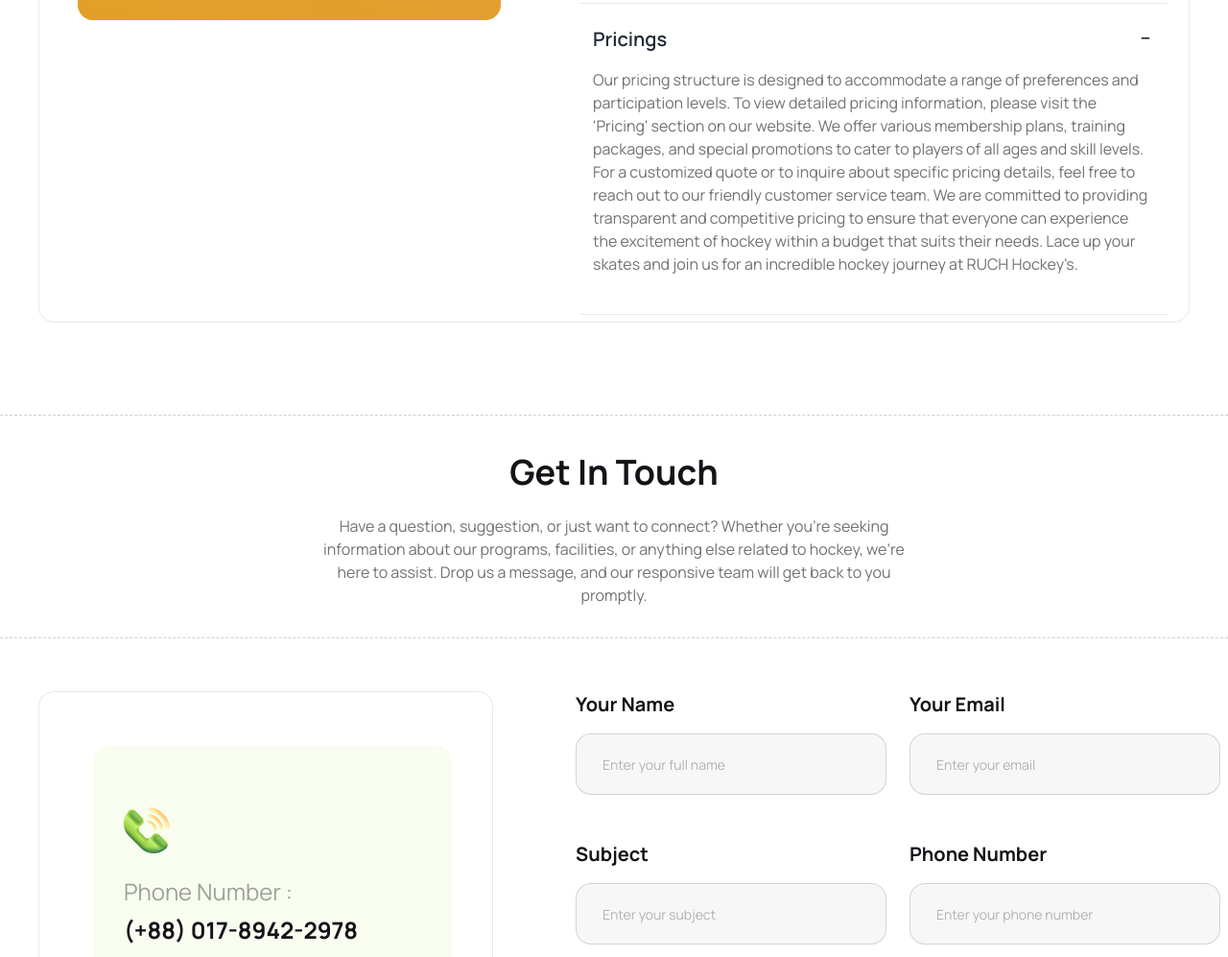
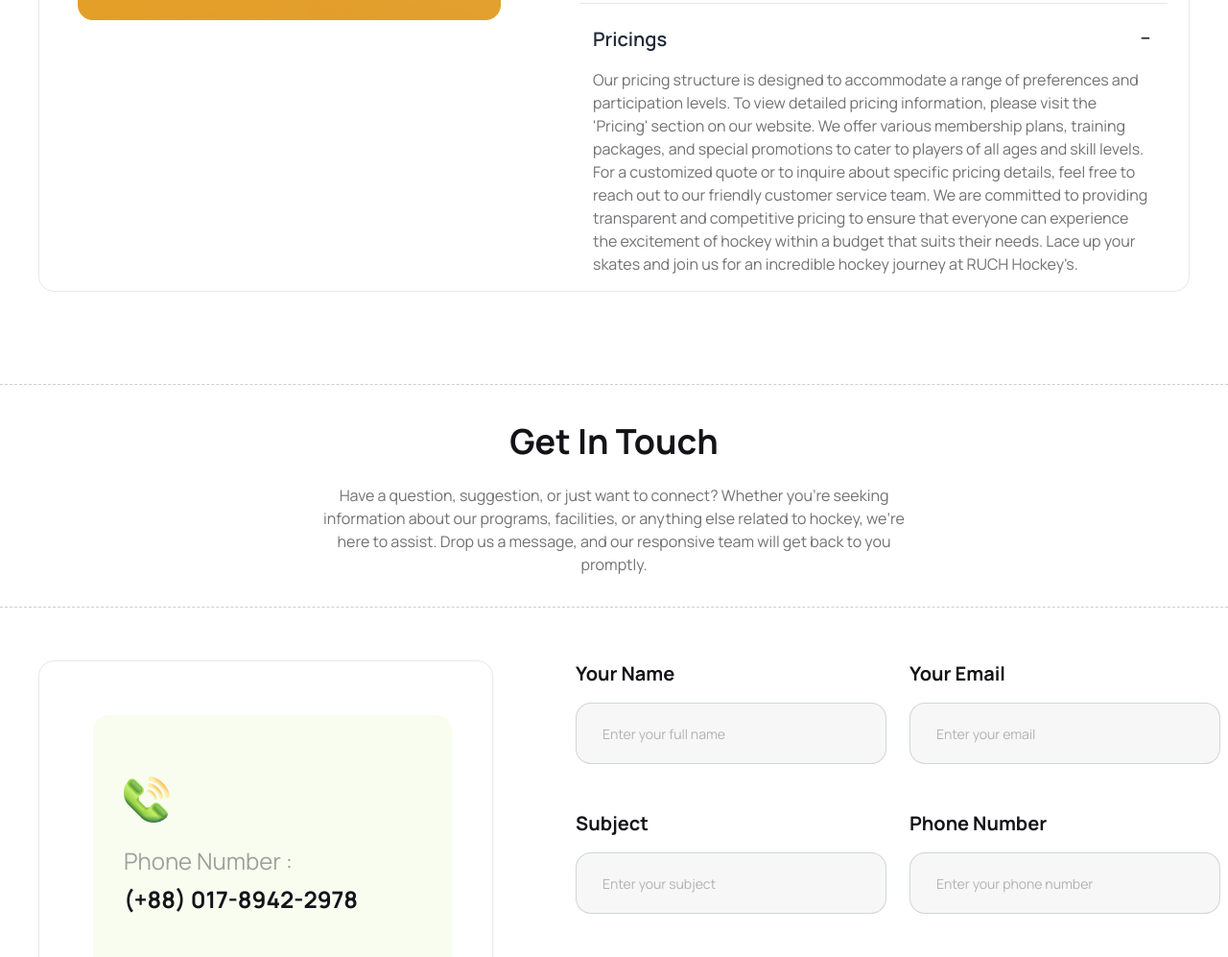
Before and after one commit to muaaz-bin/B9A3, a plain HTML site: page index.html in a window 1280 px wide. Shown: the part 5216-6213 px from the top of the page at 96% size. Drawn offline with nearby package versions, Linux system fonts and the light colour scheme.

Commit message:
some edit

```diff
--- a/index.html
+++ b/index.html
@@ -639,7 +639,6 @@
                                 everyone can experience the excitement of hockey within a budget that suits their needs.
                                 Lace up your skates and join us for an incredible hockey journey at RUCH Hockey's.</p>
                         </div>
-                        <hr class="border-[#1313181A] border-solid mt-6 h-2">
                     </div>
                 </div>
             </div>
@@ -742,12 +741,15 @@
     <footer class="footer p-10 bg-base-200 text-base-content bg-[#131318] text-white px-32 py-28">
         <aside class="place-items-center lg:place-items-start">
             <p class="text-3xl text-[#FFFFFF] font-bold text-center">Get In Touch</p>
-            <p class="lg:w-[174px] text-[#FFFFFF99] text-center lg:text-left">Have a question, suggestion, or just want to connect? Whether
+            <p class="lg:w-[174px] text-[#FFFFFF99] text-center lg:text-left">Have a question, suggestion, or just want
+                to connect? Whether
                 you're seeking information about our
                 programs, facilities, or anything else related to hockey, we're here to assist. Drop us a message, and
                 our responsive team will get back to you promptly.</p>
-                <p><i class="cursor-pointer fa-regular fa-envelope mt-6 text-[#FF4240] text-center lg:text-left"></i><span class="ml-4 text-[#FFFFFFCC]">support@ruch.com</span></p>
-                <p><i class="cursor-pointer fa-solid fa-phone text-[#FF4240] text-center lg:text-left"></i><span class="ml-4 text-[#FFFFFFCC]">(+88) 017-8942-2978</span></p>
+            <p><i class="cursor-pointer fa-regular fa-envelope mt-6 text-[#FF4240] text-center lg:text-left"></i><span
+                    class="ml-4 text-[#FFFFFFCC]">support@ruch.com</span></p>
+            <p><i class="cursor-pointer fa-solid fa-phone text-[#FF4240] text-center lg:text-left"></i><span
+                    class="ml-4 text-[#FFFFFFCC]">(+88) 017-8942-2978</span></p>
         </aside>
         <!-- special for small -->
         <nav class="flex flex-row lg:hidden">
```
